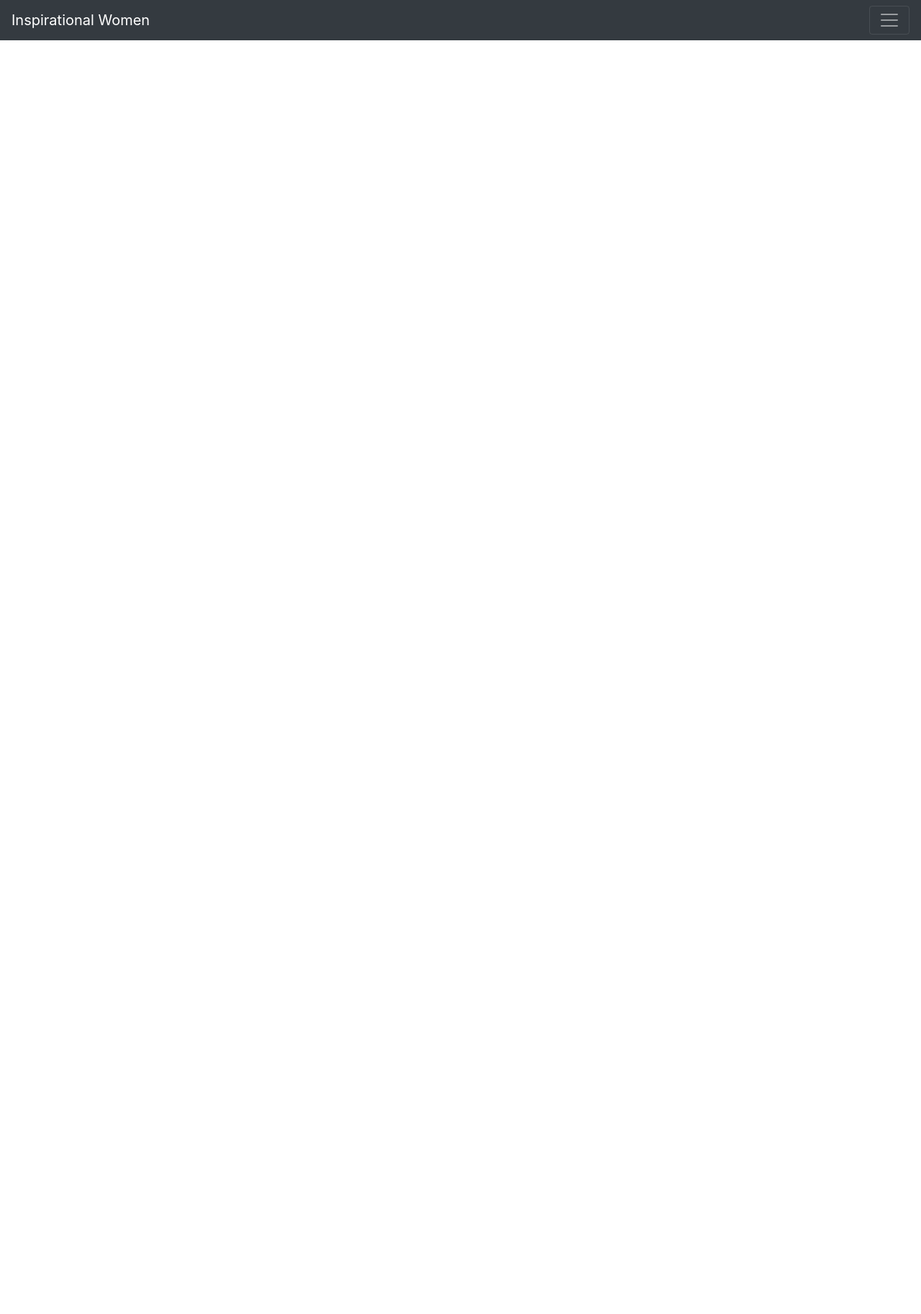
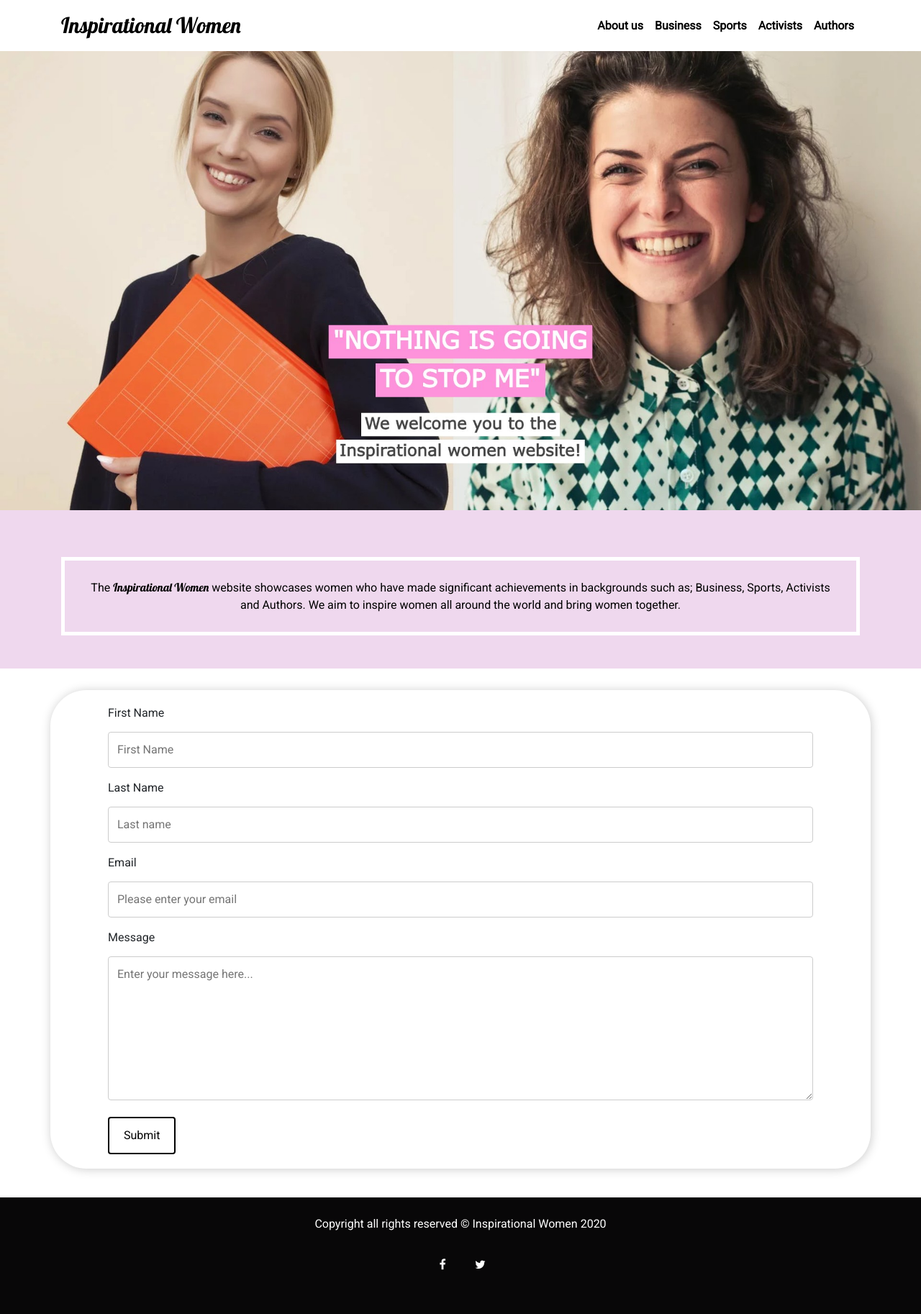
Before and after one commit to zahra-123/website_zahra-123, a plain HTML site: page index.html in a window 1280 px wide. Shown: the whole page at 72% size. Before the commit the page ends 800 px from the top, so only its background shows below. Drawn offline with nearby package versions, Linux system fonts and the light colour scheme.

Commit message:
images and homepage updates
edits

```diff
--- /dev/null
+++ b/css/main.css
@@ -0,0 +1,152 @@
+body {
+    margin: 0 auto;
+    font-family:'Roboto', sans-serif;
+}
+
+ .navbar-brand .brand-title {
+    font-family: 'Lobster', cursive;
+    font-size: 30px;
+    color: #000;
+}
+.navbar {
+    background: #ffffff;
+}
+a.nav-link {
+    font-family: 'Roboto', sans-serif;
+    color: #000 !important;
+    font-weight: bold;
+}
+
+/*-- navigation styles end -- */
+
+/* --intro text styling -- */
+#intro {
+    background: #efd8ee;
+    padding: 30px;
+    margin-bottom: 30px;
+}
+.intro-text {
+    text-align: center;
+    font-size: 16px;
+    margin-top: 35px;
+    padding: 25px;
+    border: 5px solid #ffffff;
+    color: #000000;
+}
+
+.intro-text .brand-title{
+  font-family:'Lobster', cursive;
+  font-size:16px;
+}
+
+
+header.masthead {
+  background-image: url("../images/website_header.jpg");;
+  background-repeat: no-repeat;
+  background-position: center center;
+  background-attachment: scroll;
+  background-size: cover;
+  overflow: hidden;
+  position: relative;
+  padding-top: 160px;
+  padding-bottom: 160px;
+  margin-top: 45px;
+}
+
+@media (min-width: 992px) {
+  header.masthead {
+    padding:320px;
+  }
+}
+
+/* image cards styling */
+.card-img-top {
+    padding-right: 12px;
+    padding-left: 12px;
+}
+.card {
+    border: none;
+}
+.card-group {
+    margin-top: 40px;
+    margin-bottom: 30px;
+}
+/* image cards styling end */
+
+/* Style inputs with type="text", select elements and textareas */
+input[type=text], #email, textarea {
+  width: 100%; /* Full width */
+  padding: 12px; /* Some padding */
+  border: 1px solid #ccc; /* Gray border */
+  border-radius: 4px; /* Rounded borders */
+  box-sizing: border-box; /* Make sure that padding and width stays in place */
+  margin-top: 6px; /* Add a top margin */
+  margin-bottom: 16px; /* Bottom margin */
+  resize: vertical /* Allow the user to vertically resize the textarea (not horizontally) */
+}
+
+/* Style the submit button with a specific background color etc */
+.contact-form input[type=submit] {
+    background-color: #ffffff;
+    border: 2px solid #000;
+    color: #000;
+    padding: 12px 20px;
+    border-radius: 4px;
+    cursor: pointer;
+}
+
+/* When moving the mouse over the submit button, add a darker green color */
+.contact-form input[type=submit]:hover {
+  border: 2px solid #efd8ee;
+}
+
+/* Add a background color and some padding around the form */
+.contact-form {
+  border-radius: 5px;
+  border: 2px 2px #000000;
+  background-color: transparent;
+  padding: 20px;
+  padding-left: 80px;
+  padding-right: 80px;
+  background-color: #ffffff;
+  box-shadow: 1px 1px 14px #cccccc;
+  border-radius: 50px;
+}
+
+
+
+/* footer styling */
+.footer {
+    background: #080708;
+    padding: 25px;
+    margin-top: 40px;
+}
+.footer-text {
+    color: #fff;
+}
+/* footer styling end */
+
+/* Social icons style */
+.fa {
+  padding: 20px;
+  width: 50px;
+  text-decoration: none;
+}
+
+/* Facebook */
+.fa-facebook {
+  color: white;
+  font-size:30px
+}
+
+/* Twitter */
+.fa-twitter {
+  color: white;
+}
+
+/* Social icons style end */
+
+
+.gallery-pages .card-group {
+    margin-top: 12%;
+}
--- a/index.html
+++ b/index.html
@@ -7,31 +7,90 @@
 
     <!-- Bootstrap CSS -->
     <link rel="stylesheet" href="https://stackpath.bootstrapcdn.com/bootstrap/4.4.1/css/bootstrap.min.css" integrity="sha384-Vkoo8x4CGsO3+Hhxv8T/Q5PaXtkKtu6ug5TOeNV6gBiFeWPGFN9MuhOf23Q9Ifjh" crossorigin="anonymous">
+    <link rel="stylesheet" type="text/css" href="css/main.css">
 
-    <title>My First website</title>
+    <!--Google fonts import-->
+    <link href="https://fonts.googleapis.com/css?family=Lobster|Roboto&display=swap" rel="stylesheet">
+    <<!-- Add icon library -->
+    <link rel="stylesheet" href="https://cdnjs.cloudflare.com/ajax/libs/font-awesome/4.7.0/css/font-awesome.min.css">
+
+
+  <title>Inspirational Women</title>
   </head>
 
 
-  <body>
-    <nav class="navbar navbar-dark bg-dark">
-      <a class="navbar-brand" href="index.html"><span class="nav-brand">Inspirational Women</span></a>
-      <button class="navbar-toggler" type="button" data-toggle="collapse" data-target="#navbarNavAltMarkup" aria-controls="navbarNavAltMarkup" aria-expanded="false" aria-label="Toggle navigation">
-        <span class="navbar-toggler-icon"></span>
-      </button>
-      <div class="collapse navbar-collapse" id="navbarNavAltMarkup">
-        <div class="navbar-nav">
-          <a class="nav-item nav-link active" href="#">Home <span class="sr-only">(current)</span></a>
-          <a class="nav-item nav-link" href="#">Features</a>
-          <a class="nav-item nav-link" href="#">Pricing</a>
-          <a class="nav-item nav-link disabled" href="#" tabindex="-1" aria-disabled="true">Disabled</a>
-        </div>
-      </div>
-    </nav>
+  <body> <!--body begin-->
+
+    <<!-- Navigation -->
+   <nav class="navbar navbar-expand-lg navbar-light fixed-top">
+     <div class="container">
+       <a class="navbar-brand" href="index.html"><span class="brand-title">Inspirational Women</span></a>
+       <button class="navbar-toggler" type="button" data-toggle="collapse" data-target="#navbarResponsive" aria-controls="navbarResponsive" aria-expanded="false" aria-label="Toggle navigation">
+         <span class="navbar-toggler-icon"></span>
+       </button>
+       <div class="collapse navbar-collapse" id="navbarResponsive">
+         <ul class="navbar-nav ml-auto">
+           <li class="nav-item">
+             <a class="nav-link" href="index.html">About us</a>
+           </li>
+           <li class="nav-item">
+             <a class="nav-link" href="business.html">Business</a>
+           </li>
+           <li class="nav-item">
+             <a class="nav-link" href="sports.html">Sports</a>
+           </li>
+           <li class="nav-item">
+             <a class="nav-link" href="activists.html">Activists</a>
+           </li>
+           <li class="nav-item">
+             <a class="nav-link" href="authors.html">Authors</a>
+           </li>
+         </ul>
+       </div>
+     </div>
+   </nav>
+
+   <!-- Image header section -->
+   <header class="masthead"></header>
+   <!-- Image header section end -->
+
+   <!-- Intro text section -->
+   <section id="intro">
+     <div class="container">
+       <p class="intro-text">The <span class="brand-title">Inspirational Women</span> website showcases women who have made significant achievements in backgrounds such as; Business, Sports, Activists and Authors. We aim to inspire women all around the world and bring women together.<p>
+       </div>
+     </section>
+    <!-- intro section end -->
+
+     <div class="container contact-form">
+       <form action="action_page.php">
+         <label for="fname">First Name</label>
+         <input type="text" id="fname" name="firstname" placeholder="First Name">
+         <label for="lname">Last Name</label>
+         <input type="text" id="lname" name="lastname" placeholder="Last name">
+         <label for="country">Email</label>
+         <input type="email" id="email" name="email" placeholder="Please enter your email">
+         <label for="Message">Message</label>
+         <textarea id="message" name="message" placeholder="Enter your message here..." style="height:200px"></textarea>
+         <input type="submit" value="Submit">
+       </form>
+     </div>
+
+     <!-- Footer -->
+     <footer class="footer">
+       <div class="container">
+         <p class="footer-text text-center">Copyright all rights reserved &copy; Inspirational Women 2020</p>
+         <p class="footer-text text-center"><a href="#" class="fa fa-facebook"></a><a href="#" class="fa fa-twitter"><a></p>
+         </div>
+       </footer>
+       <!-- footer end -->
 
 
 
+    <!--bootstrap scripts -->
     <script src="https://code.jquery.com/jquery-3.4.1.slim.min.js" integrity="sha384-J6qa4849blE2+poT4WnyKhv5vZF5SrPo0iEjwBvKU7imGFAV0wwj1yYfoRSJoZ+n" crossorigin="anonymous"></script>
     <script src="https://cdn.jsdelivr.net/npm/popper.js@1.16.0/dist/umd/popper.min.js" integrity="sha384-Q6E9RHvbIyZFJoft+2mJbHaEWldlvI9IOYy5n3zV9zzTtmI3UksdQRVvoxMfooAo" crossorigin="anonymous"></script>
     <script src="https://stackpath.bootstrapcdn.com/bootstrap/4.4.1/js/bootstrap.min.js" integrity="sha384-wfSDF2E50Y2D1uUdj0O3uMBJnjuUD4Ih7YwaYd1iqfktj0Uod8GCExl3Og8ifwB6" crossorigin="anonymous"></script>
-  </body>
+    <!--Bootstrap scripts end -->
+  </body> <!--body end -->
 </html>
```
Also changed, not shown: activists.html (added, +101 -0 lines), authors.html (added, +101 -0 lines), business.html (added, +101 -0 lines), sports.html (added, +101 -0 lines), images/amber.jpg (added), images/deb.jpg (added), images/dorothy.jpg (added), images/karen.jpg (added), images/malala.jpg (added), images/members.jpg (added), images/michelle.jpg (added), images/rosa.png (added), images/sylvia.jpg (added), images/website_header.jpg (added), 3 other files.
